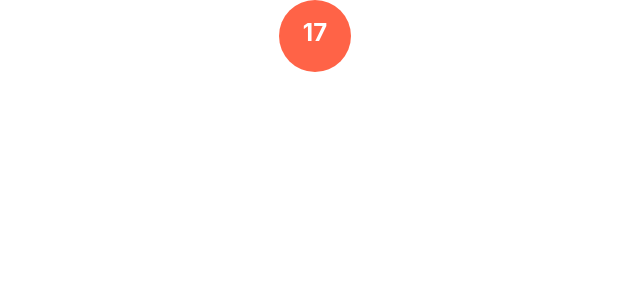
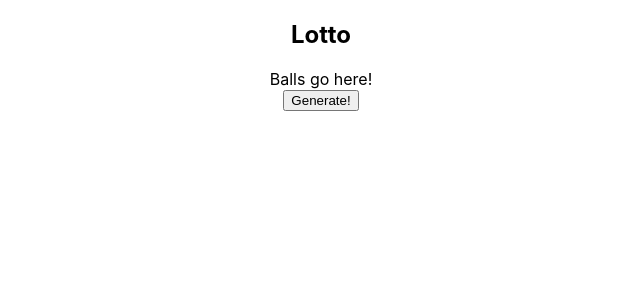
Before and after one commit to noho-glitch/Lottery, a React (Create React App) app: page / in a window 1280 px wide. Shown: the top 300 px of the page, without its empty margins (319-959 px from the left). Built offline with nearby package versions, Linux system fonts and the light colour scheme.

Commit message:
created lottery component which is taking in empty array set to maxBalls.length

```diff
--- a/src/App.js
+++ b/src/App.js
@@ -1,12 +1,13 @@
 import React, { Component } from "react";
 import "./App.css";
-import Ball from "./Ball";
+// import Ball from "./Ball";
+import Lottery from './Lottery';
 
 class App extends Component {
   render() {
     return (
       <div className='App'>
-        <Ball num={17}/>
+        <Lottery/>
       </div>
     );
   }
--- /dev/null
+++ b/src/Lottery.js
@@ -0,0 +1,33 @@
+import React, { Component } from 'react'
+
+class Lottery extends Component {
+    static defaultProps = {
+        title: 'Lotto',
+        maxBalls: 6,
+        maxNum: 40
+    }
+    constructor(props){
+        super(props);
+        this.state = {nums: Array.from({ length: this.props.maxBalls})};
+    }
+    generate() {
+
+    }
+
+    handleClick() {
+        this.generate();
+    }
+    render() {
+        return (
+            <section className="Lottery">
+                <h1>{this.props.title}</h1>
+                <div>
+                    Balls go here!
+                </div>
+                <button onClick={this.handleClick}>Generate!</button>
+            </section>
+        )
+    }
+}
+
+export default Lottery;
```
